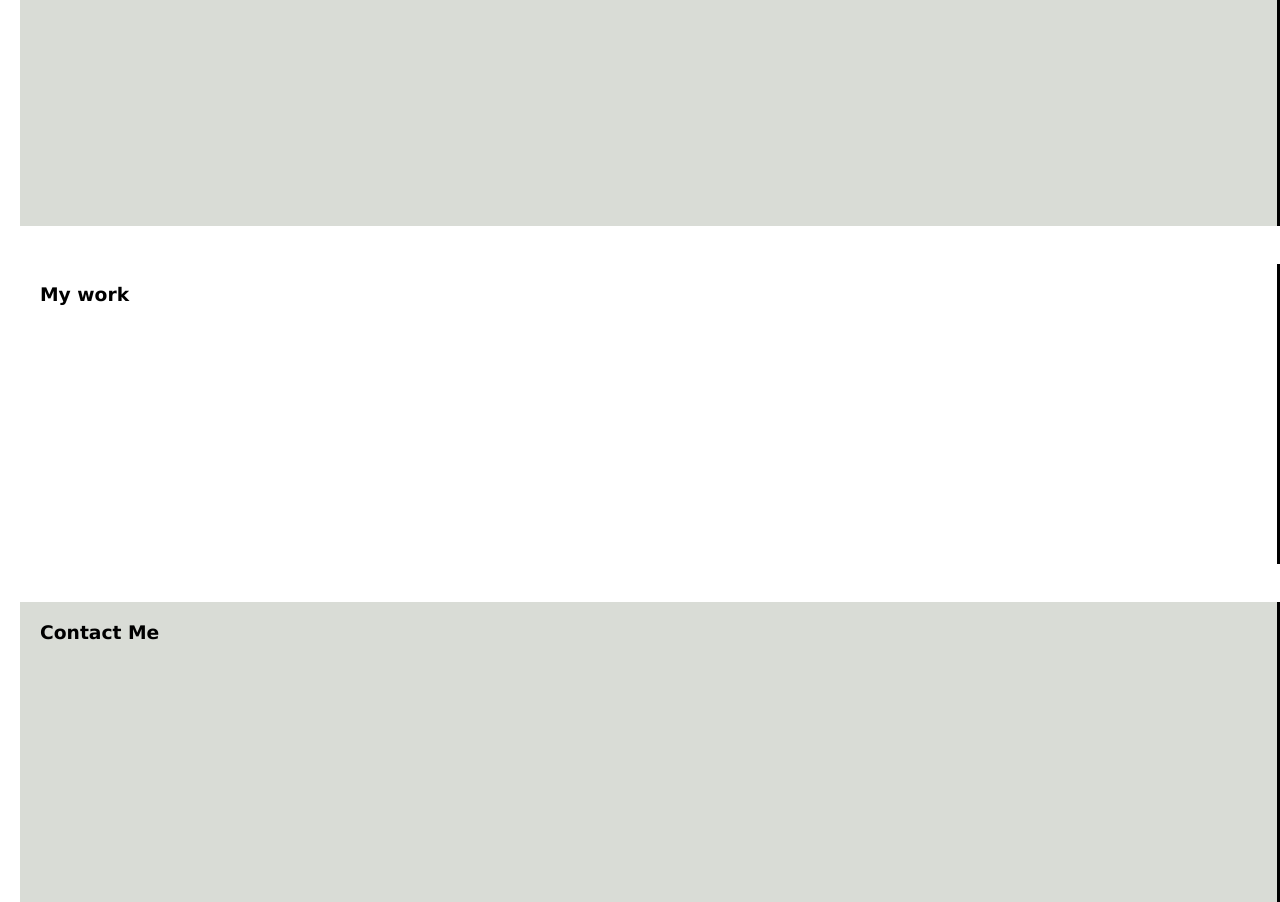
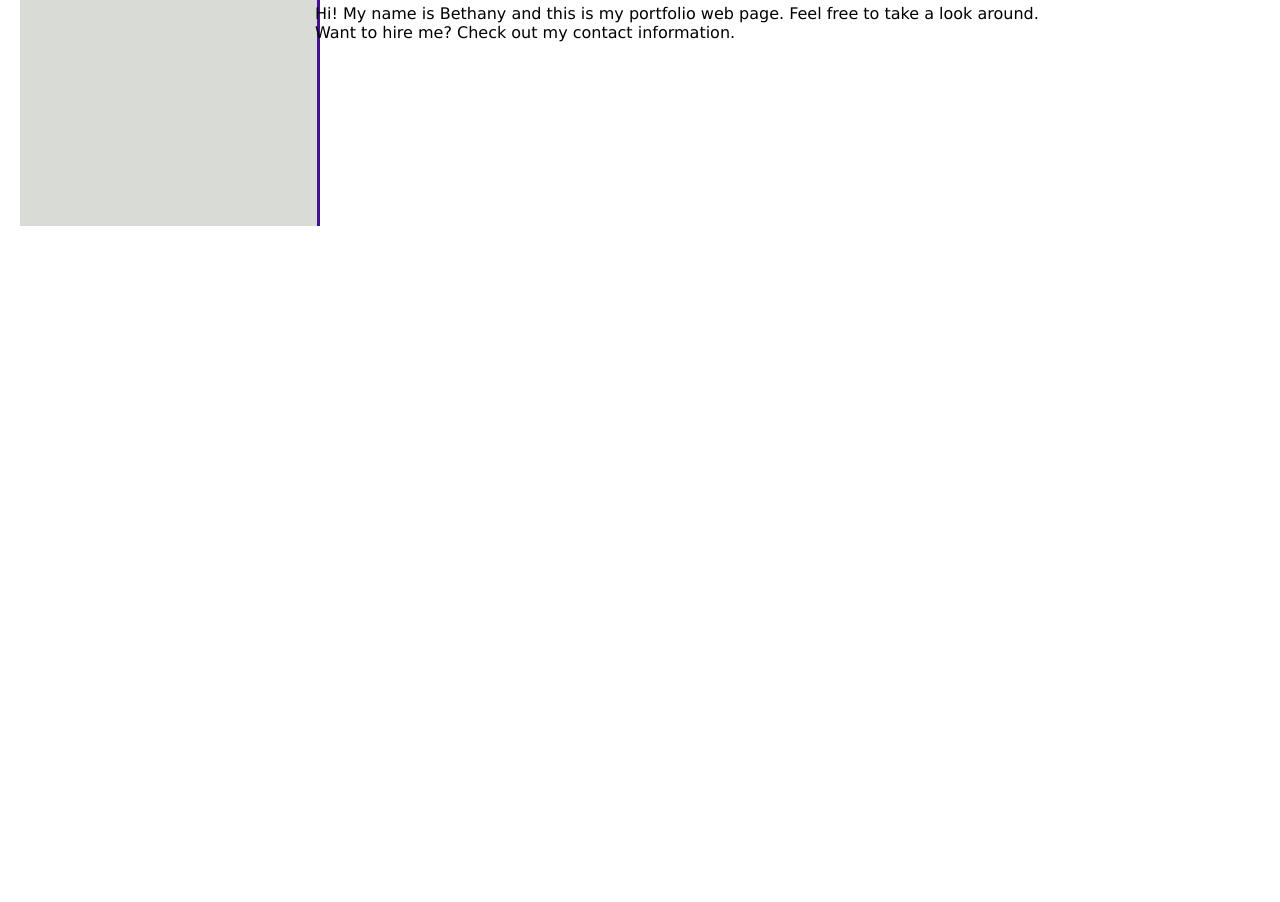
Before and after one commit to Boots808/tan-lion-roar, a plain HTML site: page index.html in a window 1280 px wide. Shown: the part 449-1351 px from the top of the page. After the commit the page ends 800 px from the top, so only its background shows below. Drawn offline with Linux system fonts and the light colour scheme.

Commit message:
added about me sections

```diff
--- a/assets/styles.css
+++ b/assets/styles.css
@@ -102,10 +102,31 @@ p {
     padding: 20px;
     background-color:#d9dcd6;
     color:#000000;
+    width: 300px;
+    height: 300px;
     border-right-style: solid;
     border-color:#441290
-    width: 100%;
+}
+
+.details h3 {
+    text-align: right;
+    text-decoration: solid;
+    font-size: 32px;
+}
+
+.about-info {
+    margin-right: 20px;
+    padding: 20px;
+    color: #000000;
+    width: 800px;
     height: 300px;
+    display: inline-block;
+    word-wrap: wrap;
+    text-align: left;
+    position: absolute;
+    right: 165px;
+  }
+
 }
 
 .work {
@@ -113,10 +134,7 @@ p {
     padding: 20px;
     background-color:#FFFFFF;
     color:#000000;
-    border-right-style: solid;
-    border-color:#441290
-    width: 100%;
-    height: 300px;
+
 }
 
 .contact {
--- a/index.html
+++ b/index.html
@@ -44,20 +44,12 @@
                 <div class="hero-text">Welcome to my Portfolio!</div>
        </section>
 
-        <aside class="details">
-                <h3>About Me</h3>
-
-        </aside>
-        <br/>
-        <br/>
-        <article class="work">
-            <h3>My work</h3>
-        </article>
-        <br/>
-        <br/>
-        <article class="contact">
-            <h3>Contact Me</h3>
-        </article>
+        <aside class="details"
+        width: 100%;
+        height: 100%;>
+        <h3>About Me</h3>
+        <div class="about-info"
+        <p>Hi! My name is Bethany and this is my portfolio web page. Feel free to take a look around. Want to hire me? Check out my contact information.</p>
 </body>
 
 </html>
```
Also changed, not shown: 1 other file.
